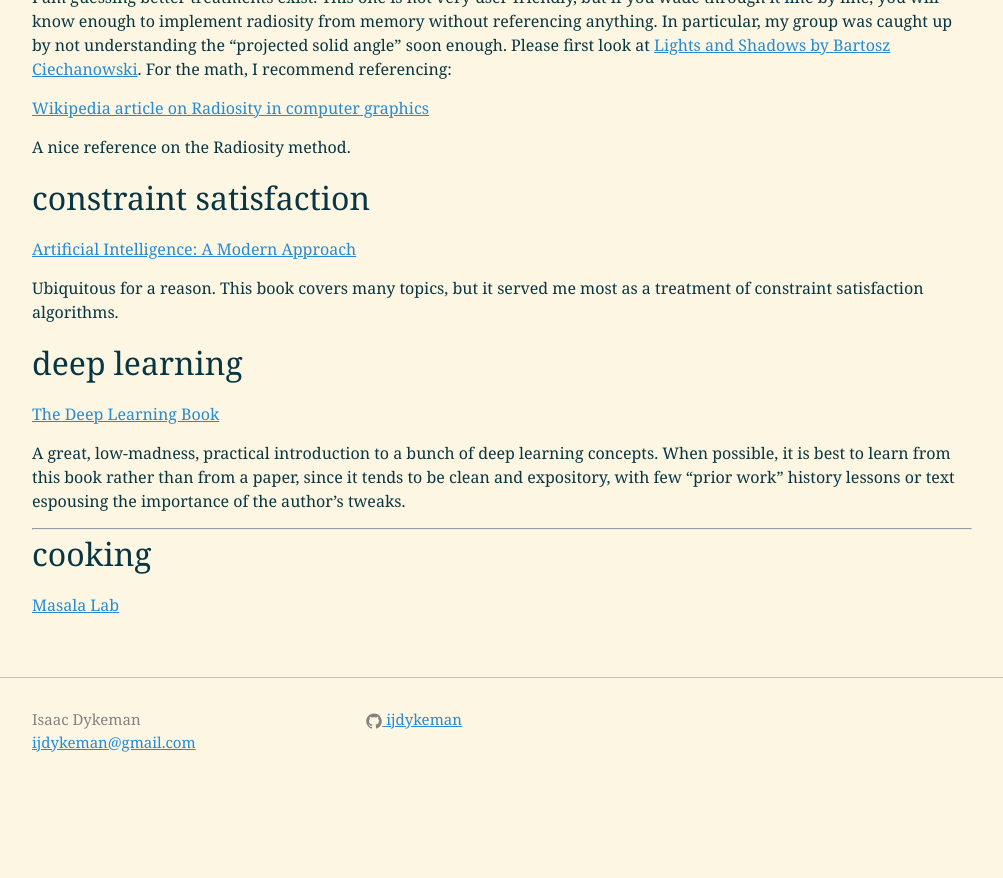
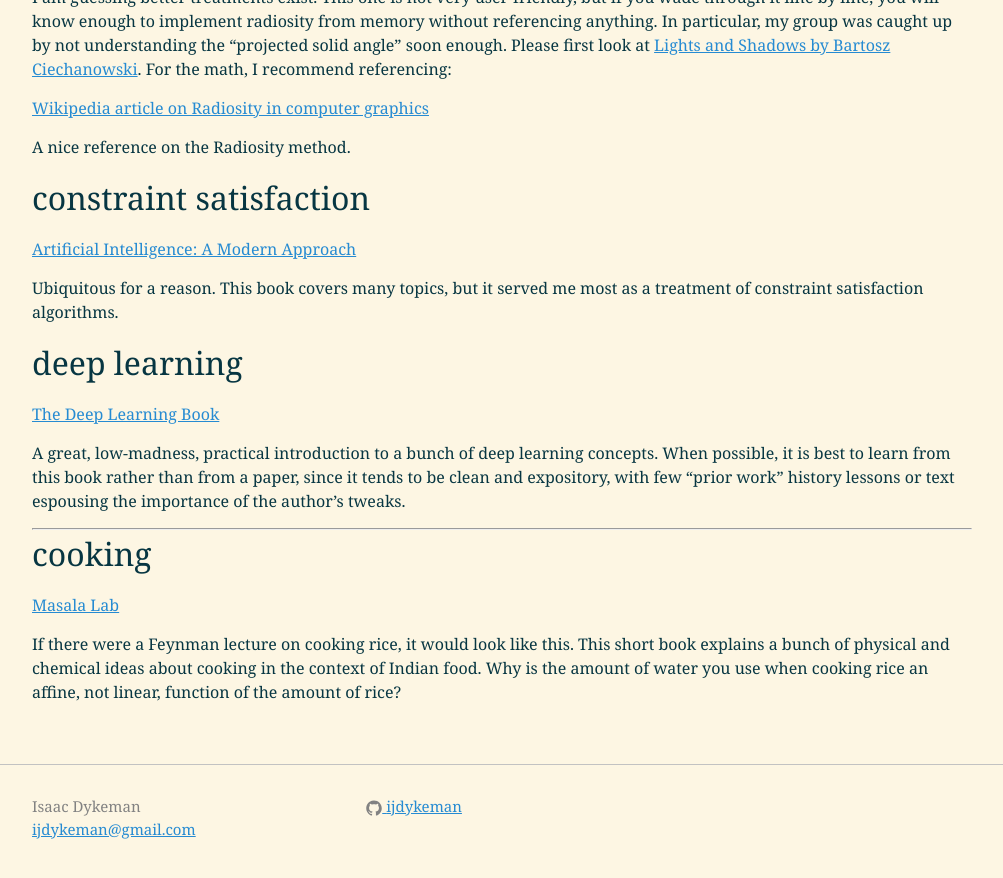
Before and after one commit to IJDykeman/ijdykeman.github.io, a Jekyll site: the page built from projects/reading_list.md, in a window 1280 px wide and 900 px high, scrolled down 1532 px. Shown: the top 878 px of the window, without its empty margins (138-1141 px from the left). Built offline with Jekyll 4.4.1, drawn with Linux system fonts in a browser that asks for light colours; our own code applies the rules of GitHub Pages for plain Markdown files; before the commit the page ends 2345 px from its top, so only the background shows below that; some of the changed lines change nothing that is shown.

Commit message:
autocommit of a content change

```diff
--- a/projects/reading_list.md
+++ b/projects/reading_list.md
@@ -48,7 +48,7 @@
 
 ## graphics
 
-[radiosity](assets/reading/radiosity.pdf)
+[radiosity](% link /assets/files/doc.pdf %)
 
 I am guessing better treatments exist.  This one is not very user-friendly, but if you wade through it line by line, you will know enough to implement radiosity from memory without referencing anything.  In particular, my group was caught up by not understanding the "projected solid angle" soon enough.  Please first look at [Lights and Shadows by Bartosz Ciechanowski](https://ciechanow.ski/lights-and-shadows/).  For the math, I recommend referencing:
 
@@ -73,3 +73,5 @@
 ## cooking
 
 [Masala Lab](https://www.amazon.com/dp/B0756WQVKR/ref=dp-kindle-redirect?_encoding=UTF8&btkr=1)
+
+If there were a Feynman lecture on cooking rice, it would look like this.  This short book explains a bunch of physical and chemical ideas about cooking in the context of Indian food.  Why is the amount of water you use when cooking rice an affine, not linear, function of the amount of rice?
```
